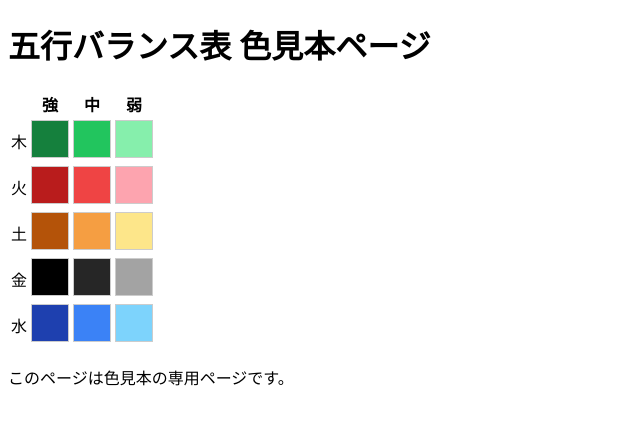
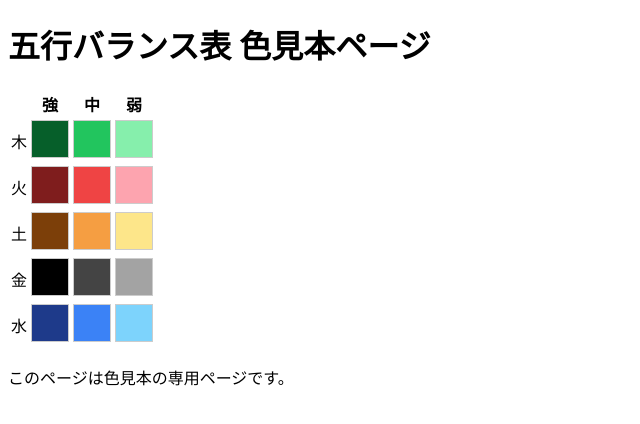
Before and after one commit to fuchio1978/gogyou-250630, a Next.js app: page /no in a window 1280 px wide. Shown: the top 424 px of the page, without its empty margins (0-640 px from the left). Built offline with nearby package versions, Linux system fonts and the light colour scheme.

Commit message:
カラーパレット・レイアウト等の修正

```diff
--- a/src/lib/calc.ts
+++ b/src/lib/calc.ts
@@ -43,11 +43,11 @@ export const BASE_R = 160;
 export const PX_PER_UNIT = 5 * 3.78; // 1→5mm換算, 1mm≒3.78px
 
 export const ELEMENT_COLORS: Record<string, Record<Strength, string>> = {
-  木:   { 強: '#15803d', 中: '#22c55e', 弱: '#86efac' }, // 濃緑, グリーン, ミント
-  火:   { 強: '#b91c1c', 中: '#ef4444', 弱: '#fda4af' }, // 濃赤, 赤, ピンク
-  土:   { 強: '#b45309', 中: '#f59e42', 弱: '#fde68a' }, // 濃オレンジ, オレンジ, クリーム
-  金:   { 強: '#000000', 中: '#262626', 弱: '#a3a3a3' }, // 黒, 濃グレー, グレー
-  水:   { 強: '#1e40af', 中: '#3b82f6', 弱: '#7dd3fc' }, // 濃青, 青, ライトブルー
+  木:   { 強: '#065f2a', 中: '#22c55e', 弱: '#86efac' }, // より濃い緑, グリーン, ミント
+  火:   { 強: '#7f1d1d', 中: '#ef4444', 弱: '#fda4af' }, // より濃い赤, 赤, ピンク
+  土:   { 強: '#7c3f09', 中: '#f59e42', 弱: '#fde68a' }, // より濃いオレンジ, オレンジ, クリーム
+  金:   { 強: '#000000', 中: '#444444', 弱: '#a3a3a3' }, // 黒, 黒とグレーの中間, グレー
+  水:   { 強: '#1e3a8a', 中: '#3b82f6', 弱: '#7dd3fc' }, // より濃い青, 青, ライトブルー
 };
 
 // OPACITYは全て1で統一
```
Also changed, not shown: src/app/page.tsx (+60 -0 lines).
